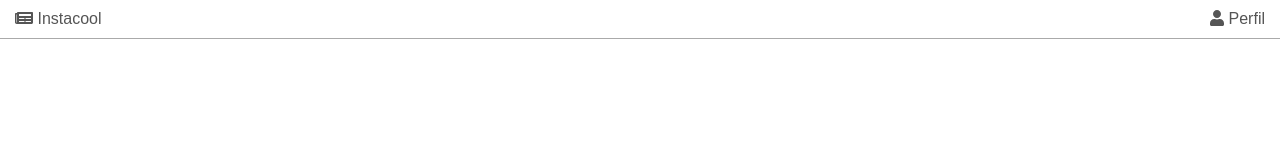
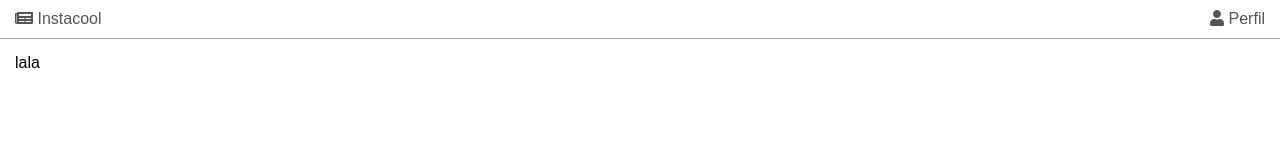
Before and after one commit to levelasquez/instacool, a React (Create React App) app: page /app/profile in a window 1280 px wide. Shown: the top 160 px of the page. Built offline with nearby package versions, Linux system fonts and the light colour scheme.

Commit message:
Profile container

```diff
--- a/src/App.tsx
+++ b/src/App.tsx
@@ -5,6 +5,7 @@ import NavBar from './components/NavBar'
 import Login from './containers/auth/Login'
 import Register from './containers/auth/Register'
 import NewsFeed from './containers/newsFeed'
+import Profile from './containers/profile'
 
 class App extends React.Component {
   public render() {
@@ -14,6 +15,7 @@ class App extends React.Component {
         <Route exact={true} path='/register' component={Register} />
         <Route path='/app' component={NavBar} />
         <Route exact={true} path='/app/newsfeed' component={NewsFeed} />
+        <Route exact={true} path='/app/profile' component={Profile} />
       </div>
     );
   }
--- /dev/null
+++ b/src/containers/profile/index.tsx
@@ -0,0 +1,15 @@
+import * as React from 'react'
+
+const container = {
+  padding: '15px',
+}
+
+export default class Profile extends React.Component {
+  public render() {
+    return (
+      <div style={container}>
+        lala
+      </div>
+    )
+  }
+}
```
